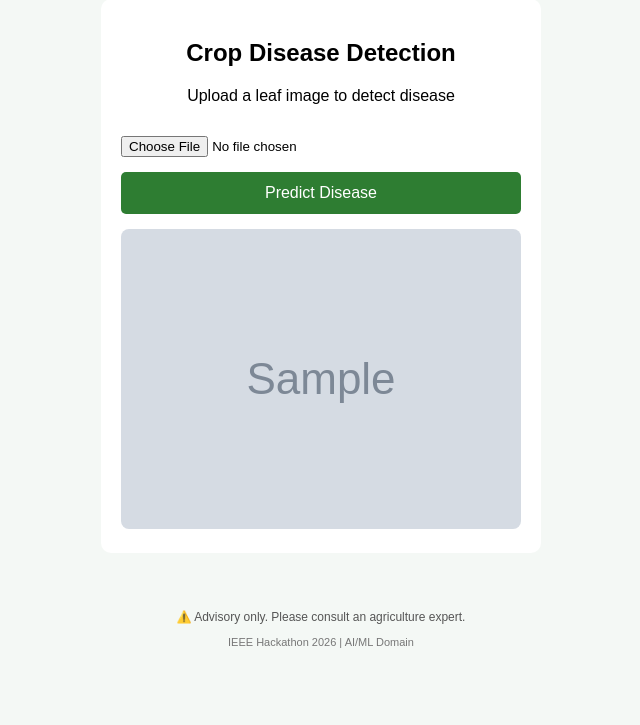
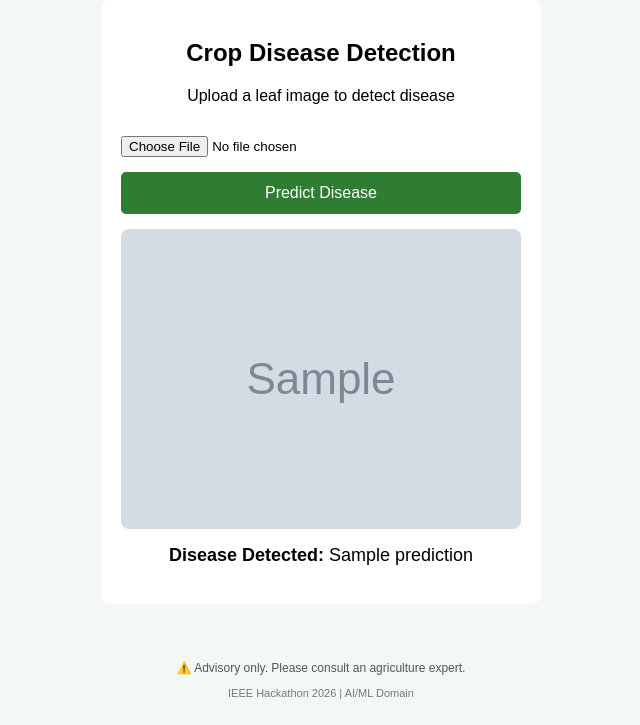
Before and after one commit to shubhammore26/crop-disease-detection, a Flask app: template templates/index.html in a window 1280 px wide. Shown: the part 82-807 px from the top of the page, without its empty margins (319-959 px from the left). Before the commit the page ends 730 px from the top, so only its background shows below. Run offline with Flask 3, Linux system fonts and the light colour scheme; the template is opened without the code that fills it: most values are stand-ins (such as "Sample title", 1, 10 or a date in 2020); grey boxes marked "Sample" are stand-in pictures.

Commit message:
Fixed image preview and upload message display

```diff
--- a/app.py
+++ b/app.py
@@ -1,31 +1,65 @@
 from flask import Flask, render_template, request
 import os
+import numpy as np
+from PIL import Image
+import tensorflow as tf
 
 app = Flask(__name__)
 
+# ---------------- CONFIG ----------------
 UPLOAD_FOLDER = "static/uploads"
+MODEL_PATH = "model/crop_model.h5"
+IMAGE_SIZE = 224
+
 app.config["UPLOAD_FOLDER"] = UPLOAD_FOLDER
 
+# ---------------- LOAD MODEL ----------------
+model = tf.keras.models.load_model(MODEL_PATH)
+
+# IMPORTANT: CLASS ORDER MUST MATCH check_classes.py
+CLASS_NAMES = [
+    "Pepper (Healthy)",
+    "Potato (Early Blight)",
+    "Tomato (Bacterial Spot)",
+    "Tomato (Healthy)"
+]
+
+# ---------------- ROUTE ----------------
+@app.route("/", methods=["GET", "POST"])
 @app.route("/", methods=["GET", "POST"])
 def home():
     image_url = None
+    prediction = None
+    message = None
 
     if request.method == "POST":
         image = request.files.get("image")
 
-        if image:
+        if image and image.filename != "":
+            # Save image
             image_path = os.path.join(app.config["UPLOAD_FOLDER"], image.filename)
             image.save(image_path)
 
             image_url = image_path
+            message = "Image uploaded successfully"
 
-            return render_template(
-                "index.html",
-                message="Image uploaded successfully",
-                image_url=image_url
-            )
+            # Preprocess image
+            img = Image.open(image_path).convert("RGB")
+            img = img.resize((IMAGE_SIZE, IMAGE_SIZE))
+            img_array = np.array(img) / 255.0
+            img_array = np.expand_dims(img_array, axis=0)
 
-    return render_template("index.html")
+            # Predict
+            preds = model.predict(img_array)
+            prediction = CLASS_NAMES[np.argmax(preds)]
+
+    return render_template(
+        "index.html",
+        image_url=image_url,
+        prediction=prediction,
+        message=message
+    )
+
 
 if __name__ == "__main__":
     app.run(debug=True)
--- a/templates/index.html
+++ b/templates/index.html
@@ -40,15 +40,29 @@
     </form>
 
     <div class="result">
+
         {% if message %}
-        <p style="color: green;"><strong>{{ message }}</strong></p>
+            <p style="color: green; font-weight: bold;">
+                {{ message }}
+            </p>
         {% endif %}
 
         {% if image_url %}
-        <img src="{{ image_url }}" alt="Uploaded Image"
+            <img src="{{ image_url }}"
+                alt="Uploaded Image"
                 style="margin-top: 15px; max-width: 100%; border-radius: 8px;">
         {% endif %}
+
+        {% if prediction %}
+            <p style="margin-top: 12px; font-size: 18px;">
+                <strong>Disease Detected:</strong> {{ prediction }}
+            </p>
+
+
+        {% endif %}
+
     </div>
+
 
 </main>
 
```
Lines whose indentation alone changed are shown as unchanged.
